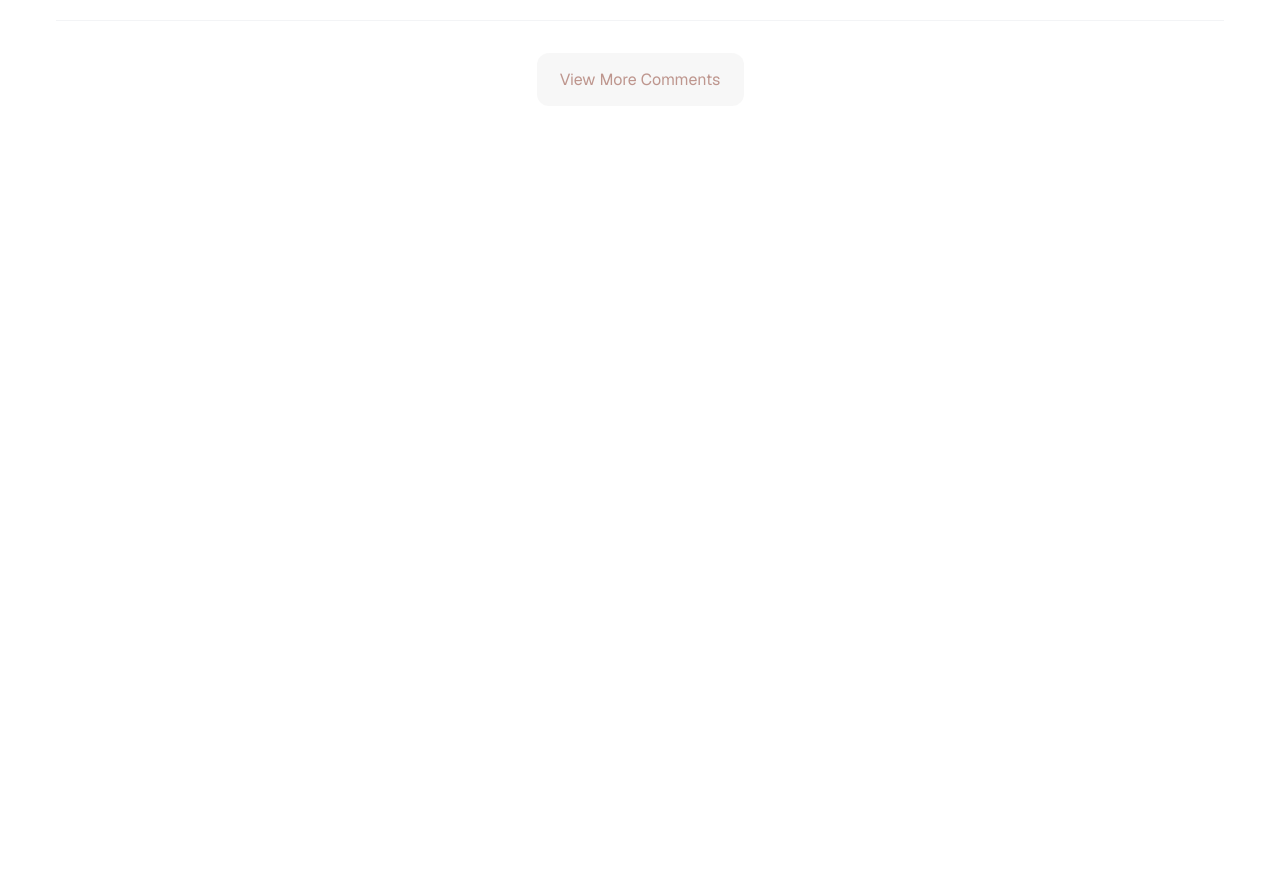
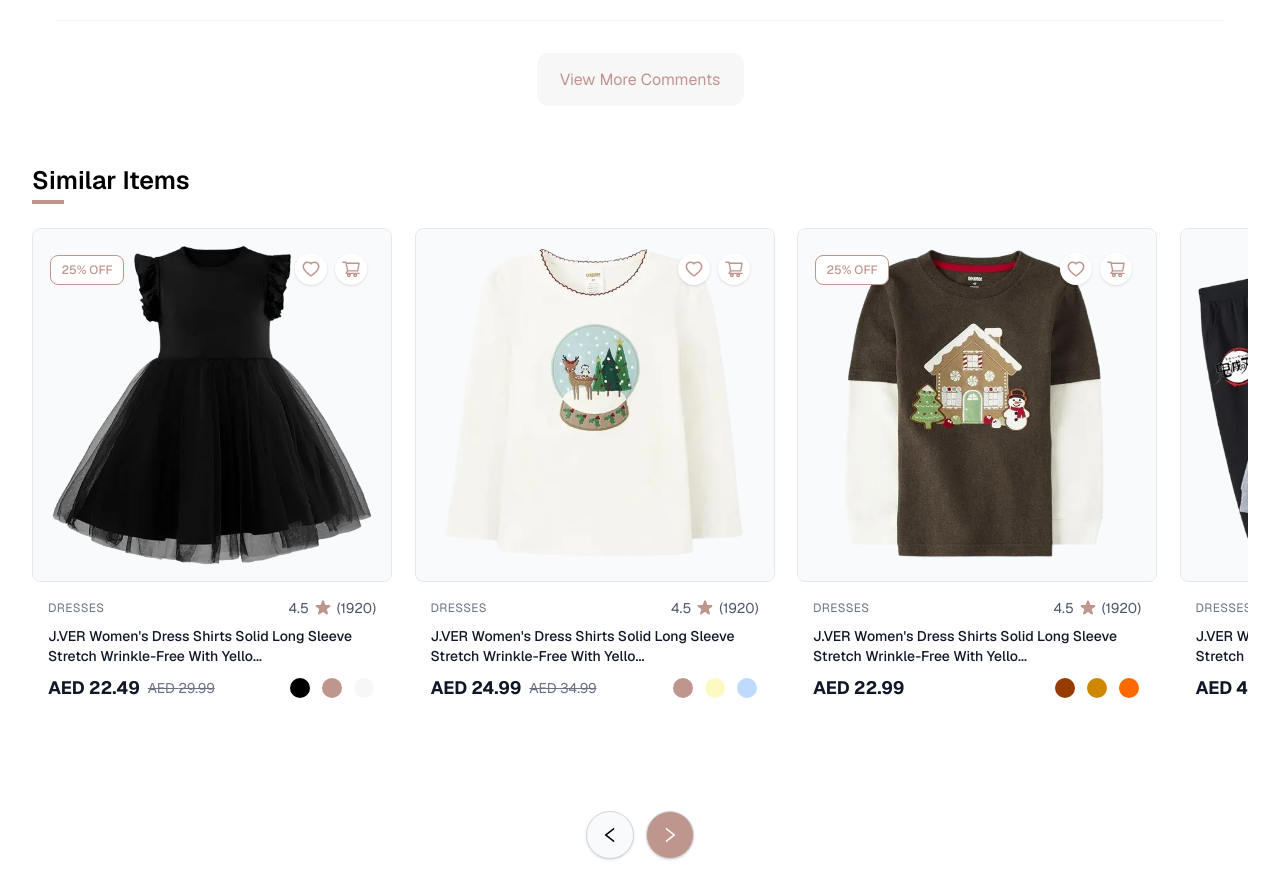
Before and after one commit to mohamed-samir-dev/Next.js-auth-dashboard, a Next.js app: page /category in a window 1280 px wide. Shown: the part 2120-3012 px from the top of the page. Before the commit the page ends 2250 px from the top, so only its background shows below. Built offline with nearby package versions, Linux system fonts and the light colour scheme.

Commit message:
refactor: update category page with product grid integration

```diff
--- a/app/category/page.tsx
+++ b/app/category/page.tsx
@@ -13,6 +13,7 @@ import ColorSelector from "./components/product-details/components/ColorSelector
 import QuantitySelector from "./components/product-details/components/QuantitySelector";
 import Breadcrumb from "./components/product-details/components/Breadcrumb";
 import RatingReviews from "./components/rating-reviews/RatingReviews";
+import { ProductGrid, products } from "./components/product-grid";
 
 export default function CategoryPage() {
   const [quantity, setQuantity] = useState(1);
@@ -153,6 +154,8 @@ export default function CategoryPage() {
           <RatingReviews />
         </div>
       </div>
+
+      <ProductGrid products={products} />
     </div>
   );
 }
```
